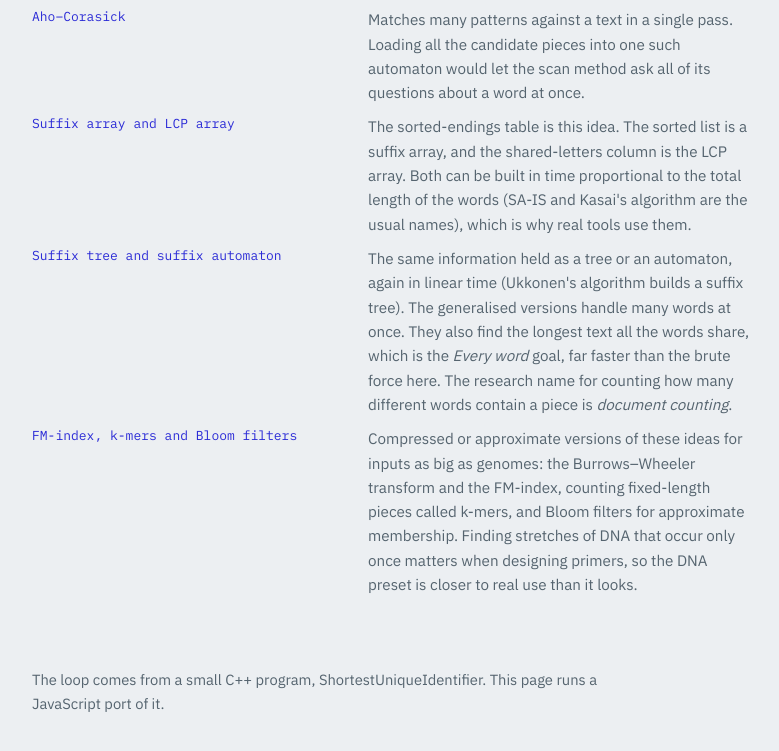
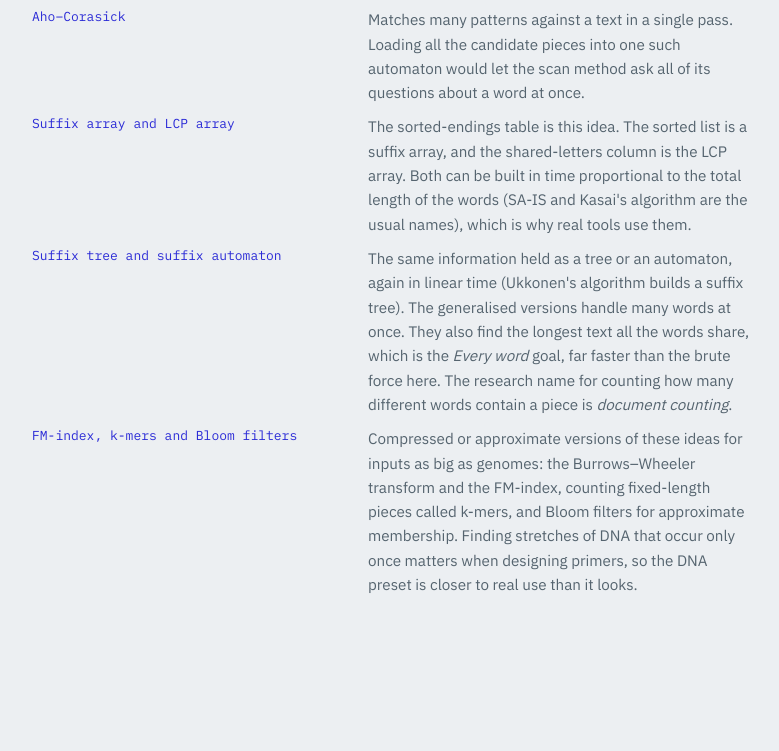
Before and after one commit to EddPorter/tsuikyuu, a plain HTML site: page shortest-unique-identifiers/index.html in a window 1280 px wide. Shown: the part 10367-11118 px from the top of the page, without its empty margins (48-827 px from the left). After the commit the page ends 11035 px from the top, so only its background shows below. Drawn offline with nearby package versions, Linux system fonts and the light colour scheme.

Commit message:
Drop the credit line from Just enough letters
Remove the footer that named the original C++ program and the JavaScript
port.

Co-Authored-By: Claude Sonnet 5.5 <noreply@anthropic.com>
Claude-Session: https://claude.ai/code/session_01CtfdoLGVBX2KWpaM2yufyL

```diff
--- a/shortest-unique-identifiers/index.html
+++ b/shortest-unique-identifiers/index.html
@@ -347,9 +347,6 @@ footer { color: var(--muted); font-size: 0.92rem; max-width: 70ch; }
     </dl>
   </section>
 
-  <footer>
-    <p>The loop comes from a small C++ program, ShortestUniqueIdentifier. This page runs a JavaScript port of it.</p>
-  </footer>
 </div>
 
 <script>
```
